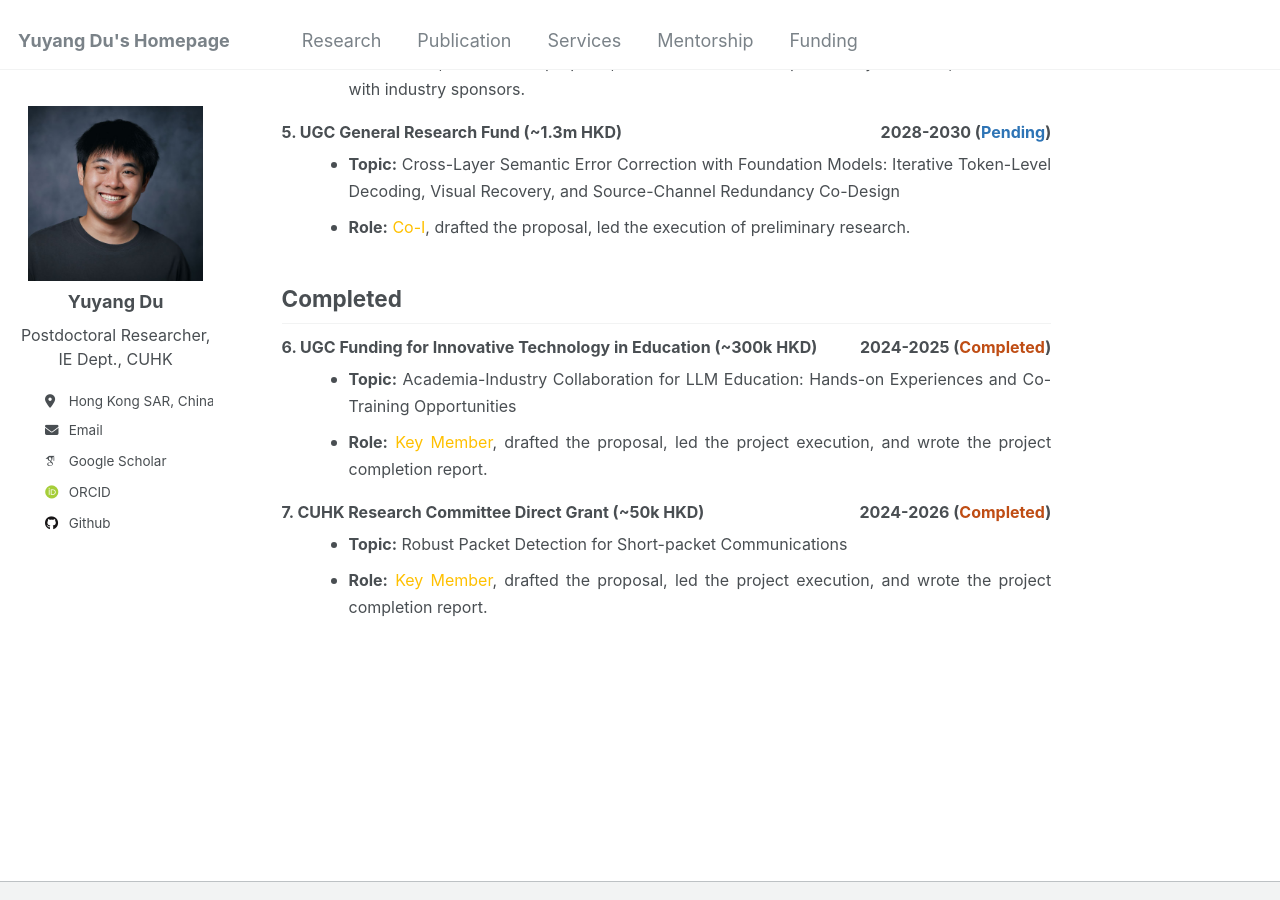
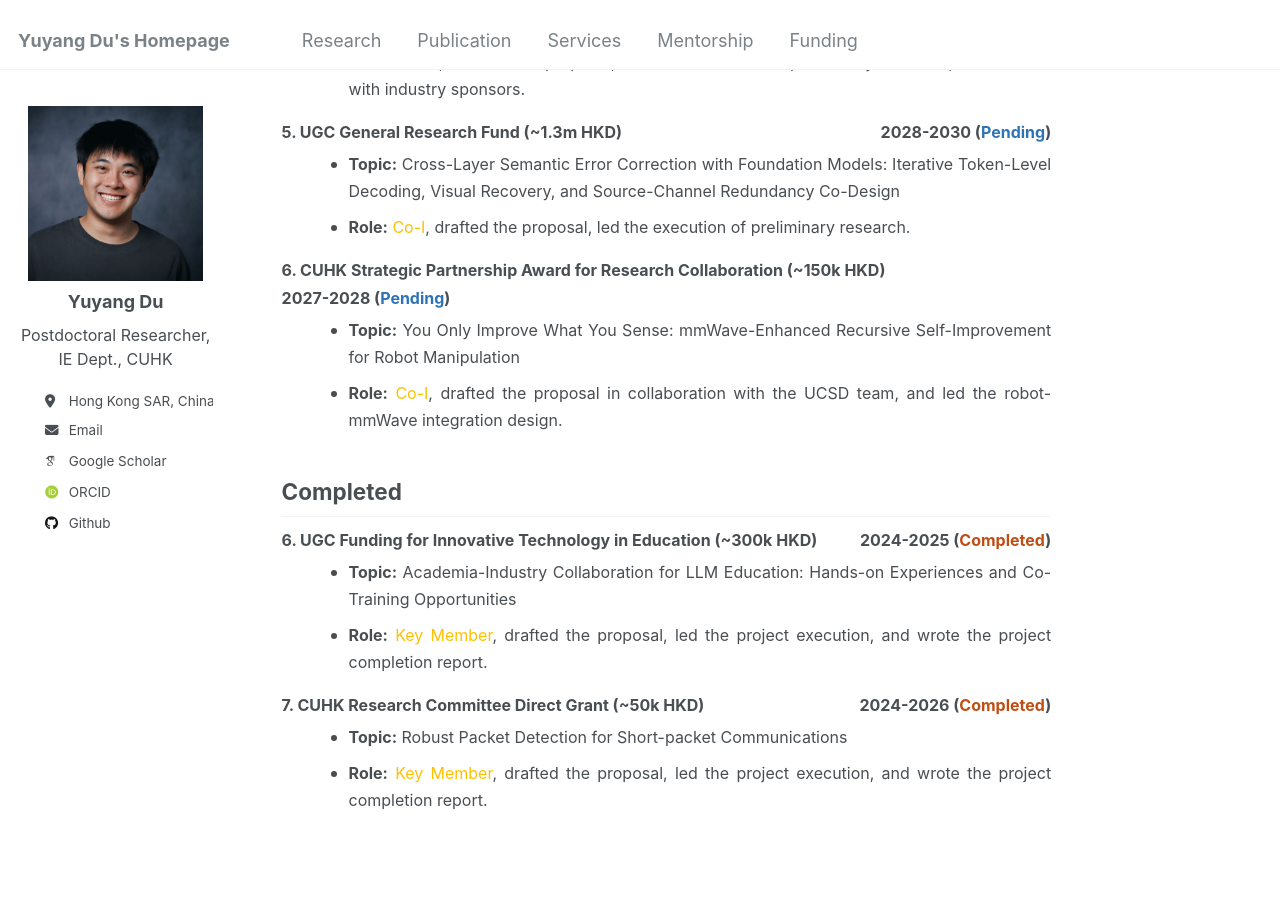
Before and after one commit to yuyangdu001/yuyangdu001.github.io, a Jekyll site: the page built from _pages/funding.md, in a window 1280 px wide and 900 px high, scrolled down 823 px. Built offline with Jekyll 4.4.1, drawn with Linux system fonts in a browser that asks for light colours; some web fonts are replaced.

Commit message:
Update funding details and project roles in funding.md
Added details for CUHK Strategic Partnership Award and updated project role descriptions.

```diff
--- a/_pages/funding.md
+++ b/_pages/funding.md
@@ -70,6 +70,15 @@ Approved/Pending
   <li><font size=3><b>Role:</b> <span style="color: #ffc000;">Co-I</span>, drafted the proposal, led the execution of preliminary research.</font></li>
 </ul>
 
+<div class="funding-project-heading">
+  <span>6. CUHK Strategic Partnership Award for Research Collaboration (~150k HKD)</span>
+  <span>2027-2028 (<span style="color: #2e74b5;">Pending</span>)</span>
+</div>
+<ul style="margin-left: 1.5em; margin-top: 6px;">
+  <li><font size=3><b>Topic:</b> You Only Improve What You Sense: mmWave-Enhanced Recursive Self-Improvement for Robot Manipulation</font></li>
+  <li><font size=3><b>Role:</b> <span style="color: #ffc000;">Co-I</span>, drafted the proposal in collaboration with the UCSD team, and led the robot-mmWave integration design.</font></li>
+</ul>
+
 Completed
 ------
 <div class="funding-project-heading">
```
